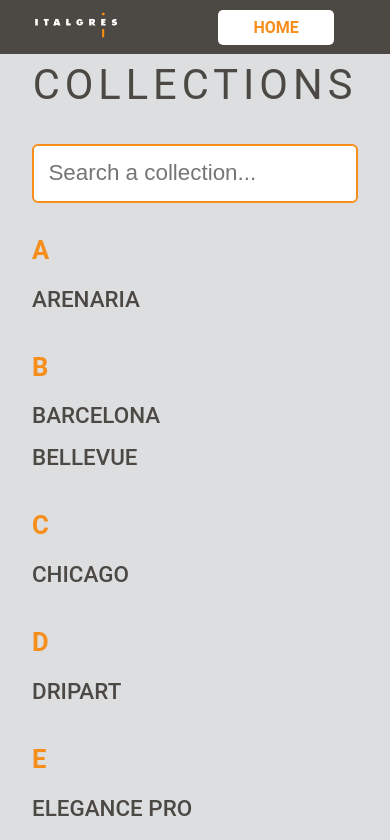
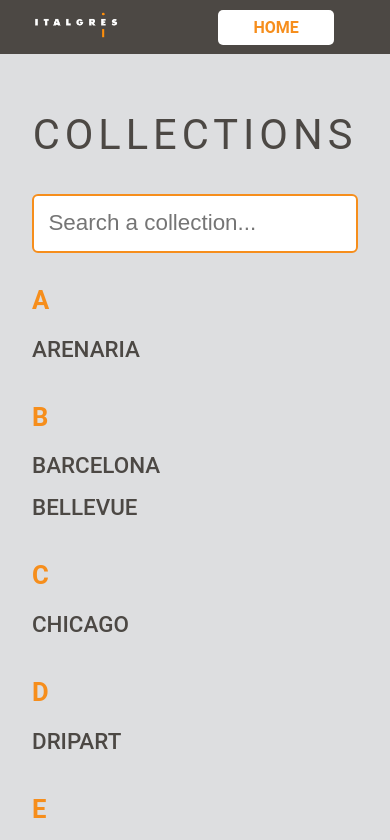
Before and after one commit to annaMontoliu/italgres-buscador-react-vite, a React (Vite) app: page / in a window 390 px wide. Shown: the top 840 px of the page. Built offline with nearby package versions, Linux system fonts and the light colour scheme.

Commit message:
*ajuste header fijo para no tapar contenido en index y colecciones

```diff
--- a/src/style.css
+++ b/src/style.css
@@ -18,6 +18,9 @@
   padding: 0;
   background: var(--paper);
   font-family: Roboto, Arial, sans-serif;
+
+  /* 👇 NUEVO: espacio para el header fijo (evita que tape contenido) */
+  padding-top: 90px;
 }
 
 /* ----------------------------- */
@@ -138,7 +141,7 @@
 main {
   max-width: 1200px;
   margin: 0 auto;
-  padding: 90px 16px 2.5rem; /* espacio para header fijo */
+  padding: 1.5rem 16px 2.5rem; /* 👈 vuelve a estar normal (ya empuja el body) */
 }
 
 h1.titulo-coleccion {
@@ -276,8 +279,8 @@
     height: 70px;
   }
 
-  main {
-    padding-top: 70px;
+  body {
+    padding-top: 70px; /* 👈 se adapta a la altura del logo */
   }
 
   .gallery-grid {
@@ -294,8 +297,8 @@
     height: 50px;
   }
 
-  main {
-    padding-top: 50px;
+  body {
+    padding-top: 50px; /* 👈 se adapta a la altura del logo */
   }
 
   .gallery-grid {
```
